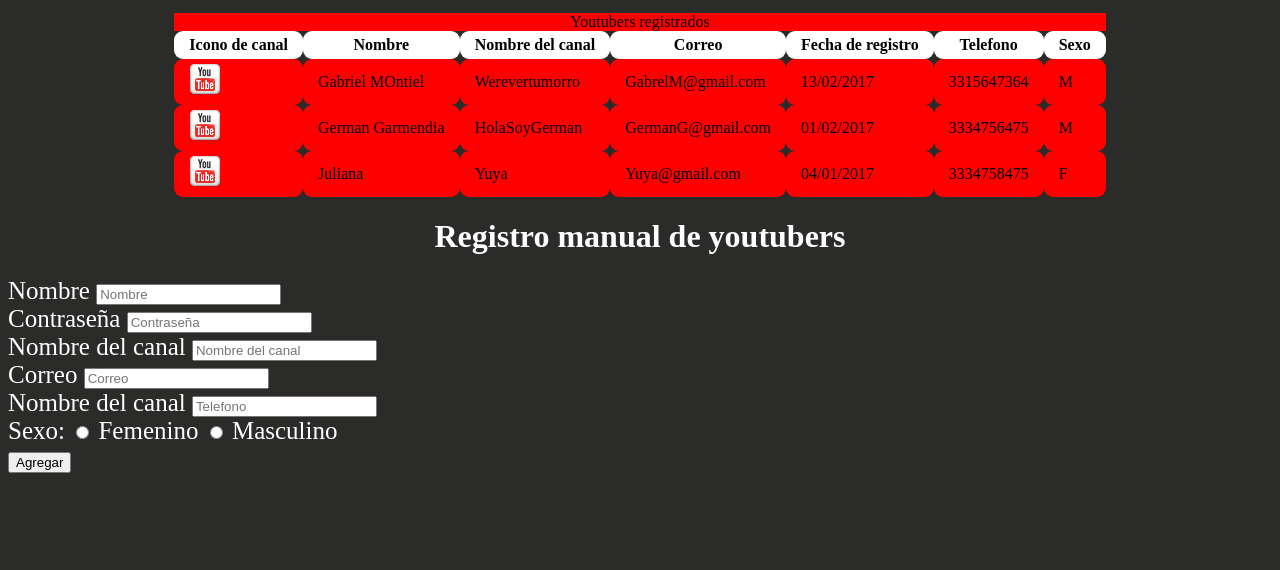
After one commit to dioni5610/publitube, a PHP site: page /controlyoutubers.html in a window 1280 px wide. The commit adds this page. Shown: the part 230-800 px from the top of the page. Run offline with PHP 8.4, Linux system fonts and the light colour scheme.

Commit message:
Agregado controlyoutubers
se ha agregado control youtubers con el que se mostraran
los youtubers registrados por medio d euna tabla asi como
el acceso a agegar uun youtuber directamente a tra ves
de esta, porteriormente se agregara para poder modificar
informacion.

```diff
--- /dev/null
+++ b/controlyoutubers.html
@@ -0,0 +1,125 @@
+<!DOCTYPE html>
+<html lang="es">    <!-- lang es el lenjuage humano-->
+
+<head>
+
+<meta charset="utf-8"/>
+
+<meta name="descripcion" content="ejemplo de HTML5"/>
+<title>PubliTube</title>
+
+<link rel="stylesheet" type="text/css" href="estilo.css">
+
+</head>
+<link rel="stylesheet" type="text/css" href="cssPaginaEmpresa.css">
+<body>
+
+<header>
+		<h1 id = titulo> PublicTube</h1>
+		<img id ="Logo" src="/home/dioni/Documentos/Prog para internet/youtube.png">
+	</header>
+
+<table>
+	<caption>Youtubers registrados</caption>
+
+<thead>
+	<tr>
+
+		<th>Icono de canal</th>
+		<th>Nombre</th>
+		<th>Nombre del canal</th>
+		<th>Correo</th>
+		<th>Fecha de registro</th>
+		<th>Telefono</th>
+		<th>Sexo</th>
+
+	</tr>
+
+</thead>
+<tbody>
+	<tr >
+		<td><img src="images.png"></td>
+		<td>Gabriel MOntiel</td>
+		<td>Werevertumorro</td>
+		<td>GabrelM@gmail.com</td>
+		<td>13/02/2017</td>
+        <td>3315647364</td>
+		<td>M</td>
+	</tr>
+
+<tr>
+		<td><img src="images.png"></td>
+		<td>German Garmendia</td>
+		<td>HolaSoyGerman</td>
+		<td>GermanG@gmail.com</td>
+		<td>01/02/2017</td>
+        <td>3334756475</td>
+        <td>M</td>
+	</tr>
+
+	<tr>
+		<<td><img src="images.png"></td>
+		<td>Juliana</td>
+		<td>Yuya</td>
+		<td>Yuya@gmail.com</td>
+		<td>04/01/2017</td>
+        <td>3334758475</td>
+        <td>F</td>
+	</tr>
+
+</tbody>
+</table>
+
+<h1 id="h2">Registro manual de youtubers</h2>
+<section>
+
+<form action="controlyoutubers.html" method="get"> <!--tambien se puede post, con get se ven los datos en la url-->
+
+
+<div id="superior">
+<label for="nombre" >Nombre</label>
+<input type="text" id="formnombre" name="nombre" placeholder="Nombre" />
+</div>
+
+<div>
+<label for="contraseña">Contraseña</label>
+<input type="password" name="password" id="contraseña" placeholder="Contraseña" pattern=""/><!-- Pattern sirve para una exprecion regular-->
+</div>
+
+<div>
+	<label for="nombrecanal">Nombre del canal</label>
+	<input type="text" name="nombrecanal" placeholder="Nombre del canal">
+</div>
+
+
+<div>
+<label for="correo">Correo</label>
+<input type="mail" id="correo" name="correo" placeholder="Correo" />
+</div>
+
+<div>
+	<label for="Telefono">Nombre del canal</label>
+	<input type="text" name="Telefono" placeholder="Telefono">
+</div>
+
+
+<div>
+<label>Sexo: </label>
+<input type="radio" name="opcion" value="1" id="opcion1">
+<label for="opcion1">Femenino</label>
+<input type="radio" name="opcion" value="2" id="opcion2">
+<label for="opcion2">Masculino</label>
+</div>
+
+<div>
+	<button type="submit">Agregar</button>
+
+</div>
+
+</section>
+
+
+
+</body>
+
+</html>
--- a/cssPaginaEmpresa.css
+++ b/cssPaginaEmpresa.css
@@ -61,3 +61,38 @@ section{
 	font-size: 25px;
 	margin-right:auto;
 }
+
+th{
+	background: white;
+	border-radius: 9px;
+	padding:  5px 15px;
+}
+
+td{
+	background: red;
+	border-radius: 9px;
+	padding:  5px 15px;
+
+}
+
+table{
+	border-collapse: collapse;
+	border-spacing: 3px;
+	margin: auto;
+	margin-top: 15px;
+}
+
+caption{
+	background: red;
+}
+
+#superior{
+	margin-top: 20;
+}
+
+#h2{
+	font-size: 35;
+	margin-top: 20;
+	text-align: center;
+	color: white;
+}
```
Also changed, not shown: images.png (added).
